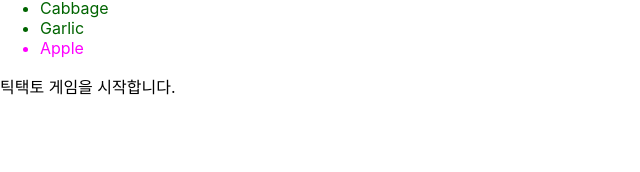
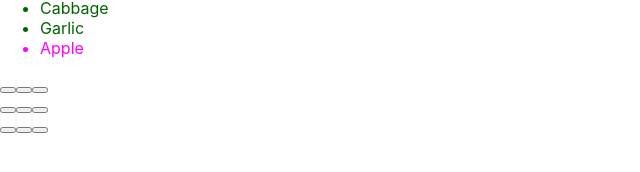
Before and after one commit to gami03/react-study, a React (Create React App) app: page / in a window 1280 px wide. Both pictures are taken after a click on the button "TictactoGame 시작하기". Shown: the part 478-650 px from the top of the page, without its empty margins (0-640 px from the left). Built offline with nearby package versions, Linux system fonts and the light colour scheme.

Commit message:
틱택토게임 OX 번갈아 표시까지 구축

```diff
--- a/src/TictactoGame.js
+++ b/src/TictactoGame.js
@@ -2,9 +2,54 @@
 
 
 
+function Square({ value, onSquareClick }) {
 
-export default function MyApp() {
+    // const [value, setValue] = useState(null)
+
+    // function handleClick() {
+    //     setValue('X')
+    // }
+    return (
+        <button className="square" onClick={onSquareClick}>
+            {value}
+        </button>
+    )
+}
+
+export default function Board() {
+    const [xIsNext, setXIsNext] = useState(true)
+    const [squares, setSquares] = useState(Array(9).fill(null));
+
+    function handleClick(i) {
+        const nextSquares = squares.slice();
+        if(xIsNext) {
+            nextSquares[i] = "X";
+        }
+        else {
+          nextSquares[i] = "O";
+        }
+        setSquares(nextSquares);
+        setXIsNext(!xIsNext)
+    }
+
  return (
-    <div>틱택토 게임을 시작합니다.</div>
+    <>
+        <div className='board-row'>
+            <Square value={squares[0]} onSquareClick={() => handleClick(0)} />
+            <Square value={squares[1]} onSquareClick={() => handleClick(1)} />
+            <Square value={squares[2]} onSquareClick={() => handleClick(2)} />
+        </div>
+        <div className='board-row'>
+            <Square value={squares[3]} onSquareClick={() => handleClick(3)} />
+            <Square value={squares[4]} onSquareClick={() => handleClick(4)} />
+            <Square value={squares[5]} onSquareClick={() => handleClick(5)} />
+        </div>
+        <div className='board-row'>
+            <Square value={squares[6]} onSquareClick={() => handleClick(6)} />
+            <Square value={squares[7]} onSquareClick={() => handleClick(7)} />
+            <Square value={squares[8]} onSquareClick={() => handleClick(8)} />
+        </div>
+    </>
+
   );
 }
```
